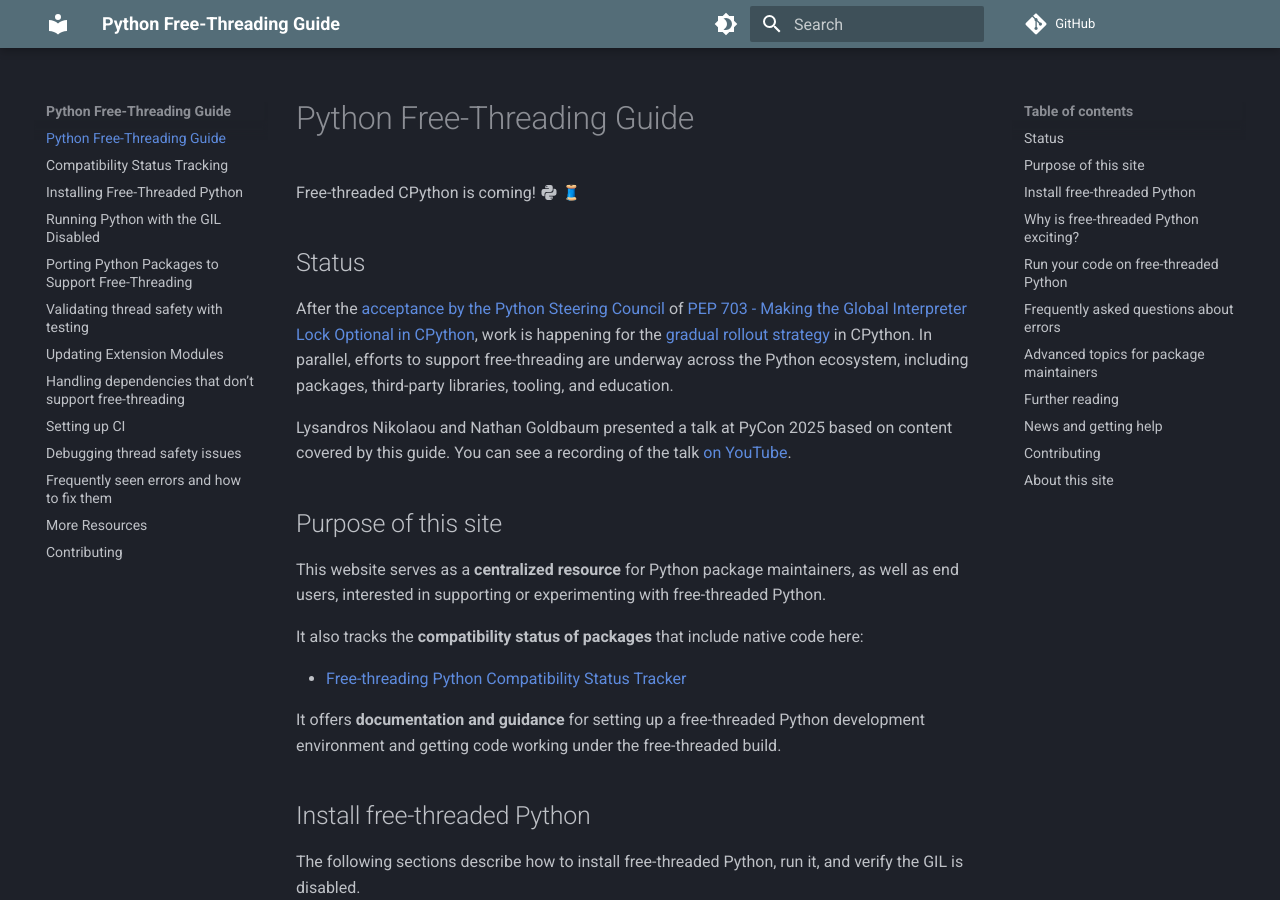
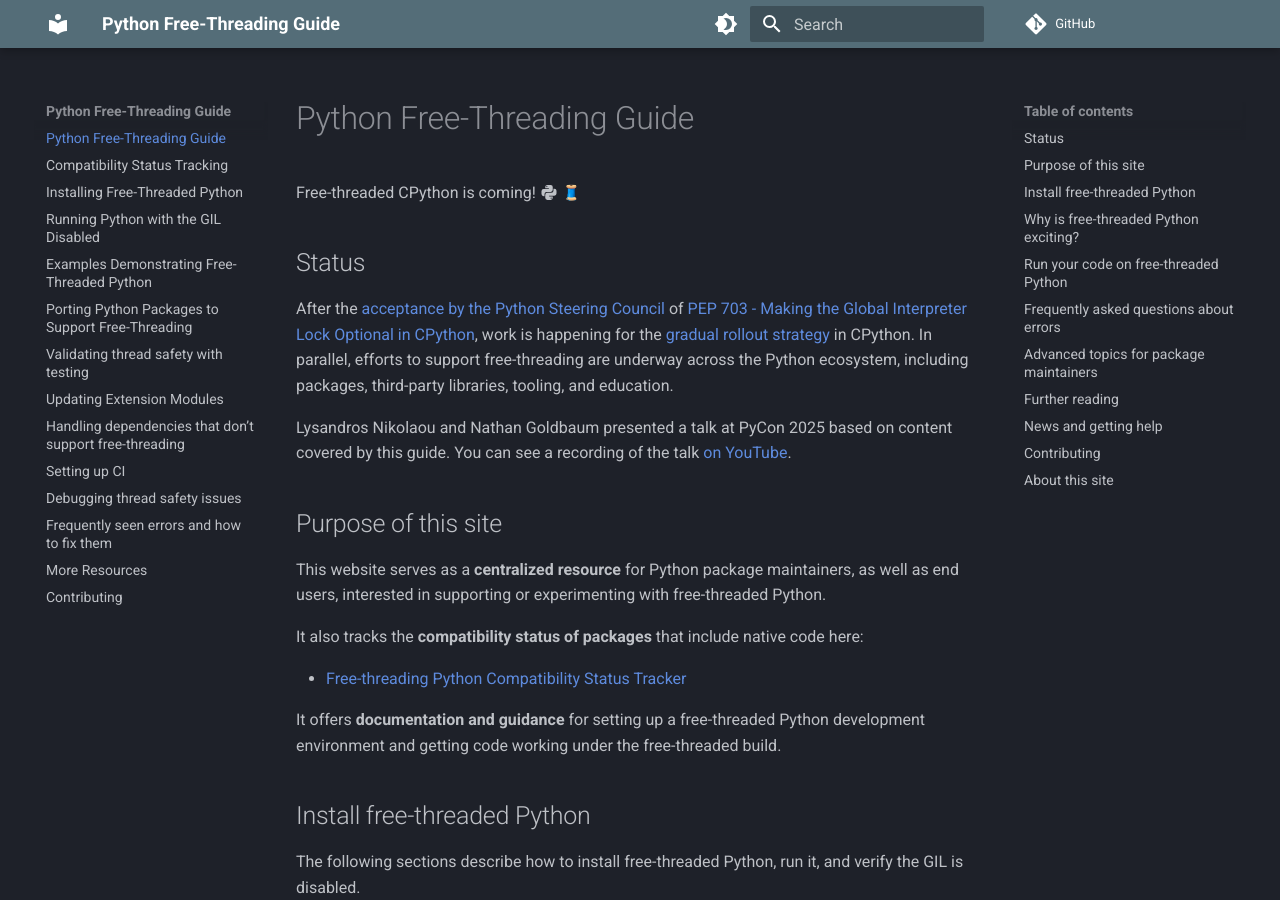
Before and after one commit to Quansight-Labs/free-threaded-compatibility, an MkDocs documentation site: the page built from docs/index.md, in a window 1280 px wide and 900 px high. Built offline with MkDocs 1.6.1 and Material for MkDocs 9.7.7, drawn with Linux system fonts in a browser that asks for light colours; emoji names are drawn with the system emoji font; comment, search, counter and statistics services are not loaded.

Commit message:
add usage examples to nav listing

```diff
--- a/mkdocs.yml
+++ b/mkdocs.yml
@@ -27,6 +27,7 @@
   - 'tracking.md'
   - 'installing-cpython.md'
   - 'running-gil-disabled.md'
+  - 'usage-examples.md'
   - 'porting.md'
   - 'testing.md'
   - 'porting-extensions.md'
```
